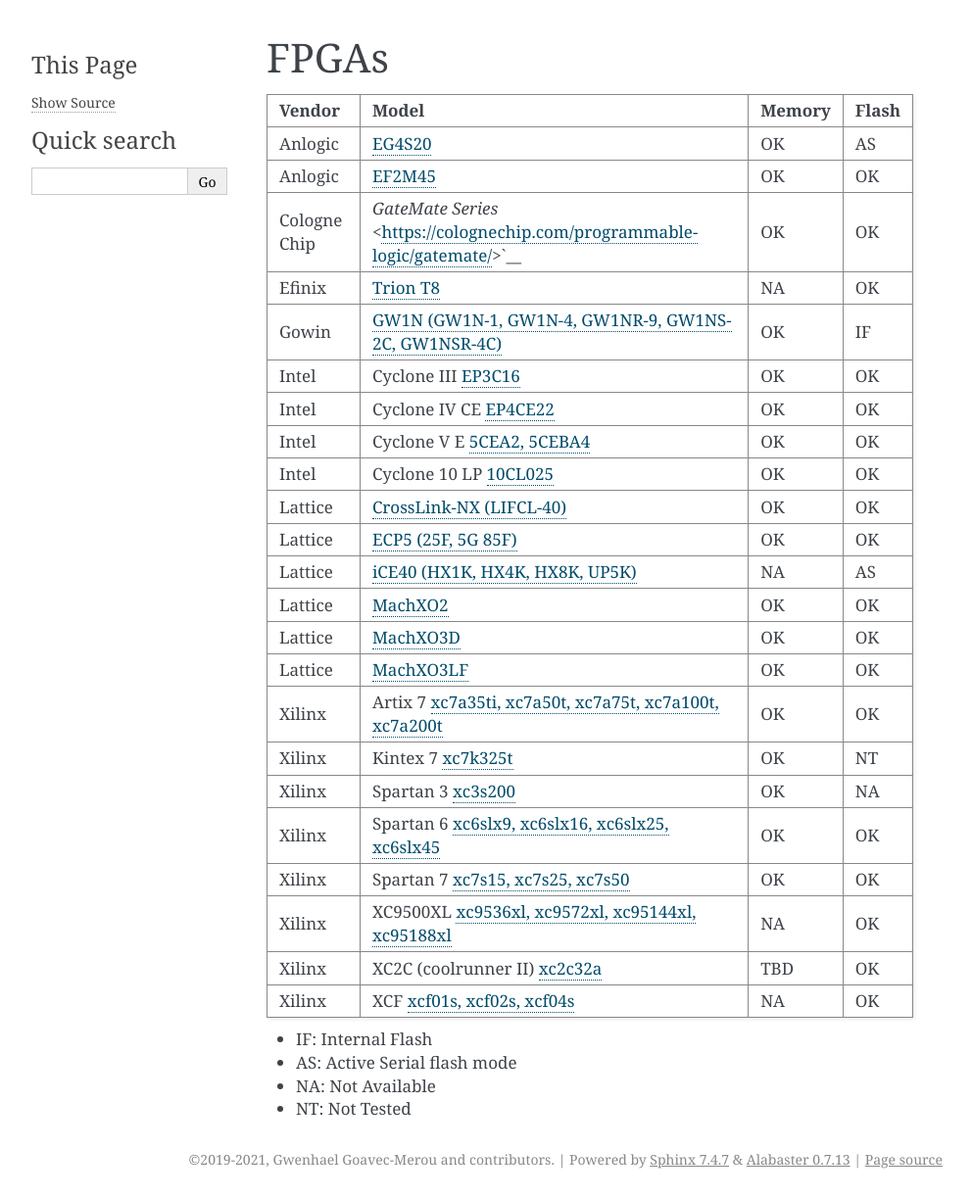
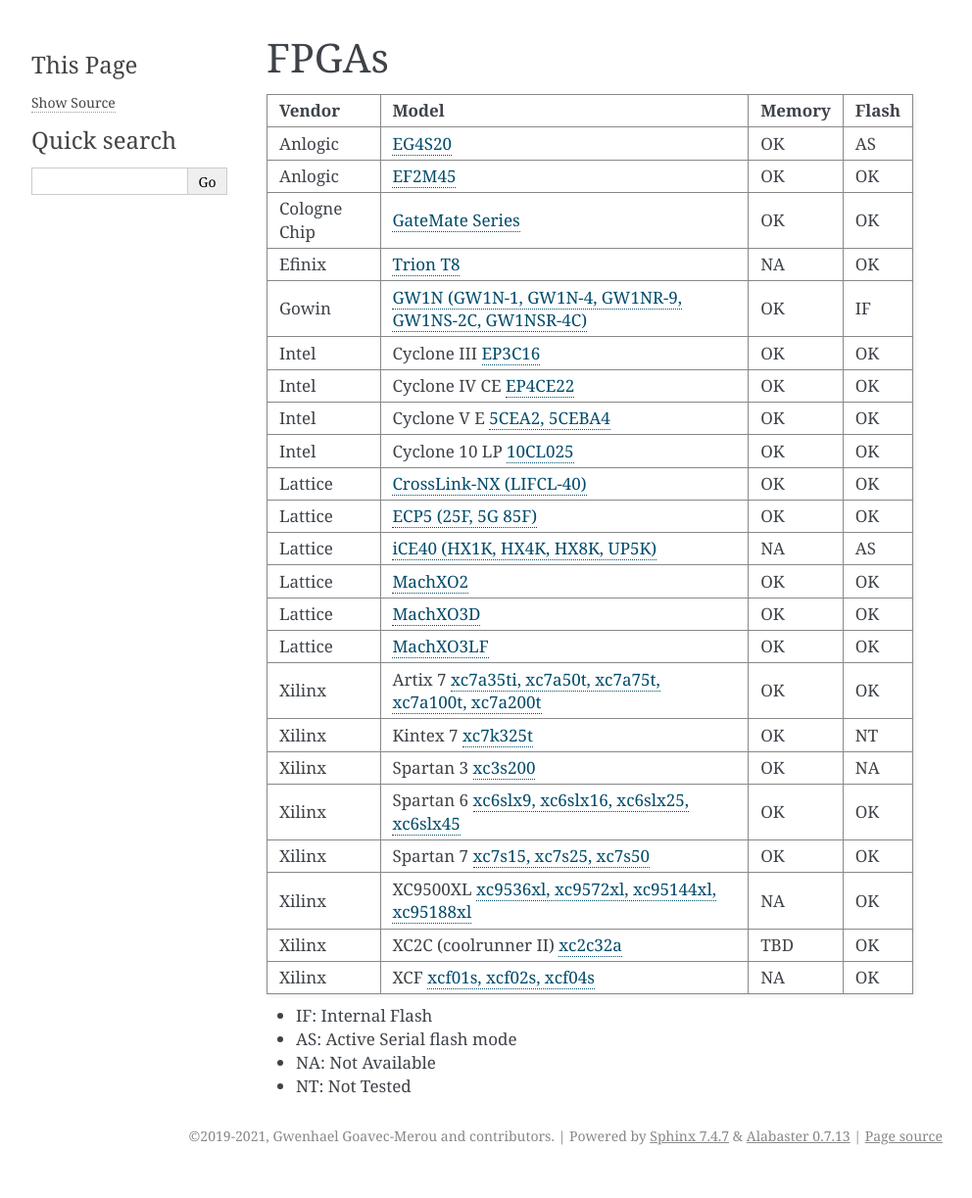
Before and after one commit to trabucayre/openFPGALoader, a Sphinx documentation site: the page built from doc/compatibility/fpga.rst, in a window 1280 px wide. Shown: the whole page at 98% size, without its empty margins (148-1140 px from the left). Built offline with Sphinx 7.4.7, drawn with Linux system fonts in a browser that asks for light colours; after the commit the page ends 1199 px from its top, so only the background shows below that.

Commit message:
colognechip integration: fix fpga.rst entry

```diff
--- a/doc/compatibility/fpga.rst
+++ b/doc/compatibility/fpga.rst
@@ -8,7 +8,7 @@
 ============= =================================================================================================================================== ====== =====
      Anlogic  `EG4S20 <http://www.anlogic.com/prod_view.aspx?TypeId=10&Id=168&FId=t3:10:3>`__                                                     OK     AS
      Anlogic  `EF2M45 <http://www.anlogic.com/prod_view.aspx?TypeId=12&Id=170&FId=t3:12:3>`__                                                     OK     OK
-Cologne Chip  `GateMate Series` <https://colognechip.com/programmable-logic/gatemate/>`__                                                         OK     OK
+Cologne Chip  `GateMate Series <https://colognechip.com/programmable-logic/gatemate/>`__                                                          OK     OK
       Efinix  `Trion T8 <https://www.efinixinc.com/products-trion.html>`__                                                                        NA     OK
        Gowin  `GW1N (GW1N-1, GW1N-4, GW1NR-9, GW1NS-2C, GW1NSR-4C) <https://www.gowinsemi.com/en/product/detail/2/>`__                            OK     IF
        Intel  Cyclone III `EP3C16 <https://www.intel.com/content/www/us/en/programmable/products/fpga/cyclone-series/cyclone-iii/support.html>`__ OK     OK
```
